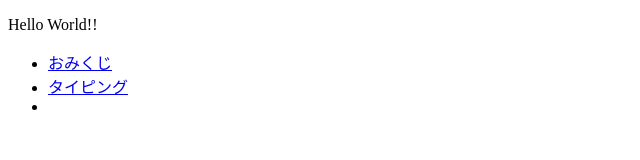
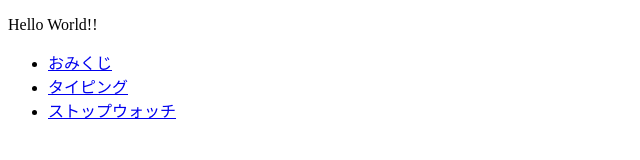
Before and after one commit to d-yuji/javascript_studies, a plain HTML site: page index.html in a window 1280 px wide. Shown: the whole page, without its empty margins (0-640 px from the left). Drawn offline with Linux system fonts and the light colour scheme.

Commit message:
リンクをつなげる

```diff
--- a/index.html
+++ b/index.html
@@ -9,7 +9,7 @@
 	<ul>
 		<li><a href="Omikuzi/omikuzi.html">おみくじ</a></li>
 		<li><a href="Typing/typing.html">タイピング</a></li>
-		<li><a href="Timer/timer.html"></a></li>
+		<li><a href="Timer/timer.html">ストップウォッチ</a></li>
 	</ul>
 </body>
 </html>
```
